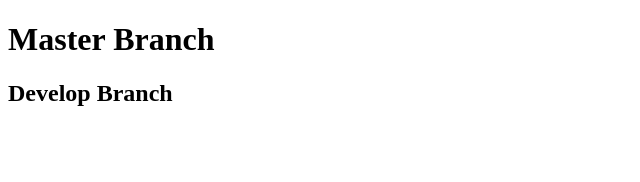
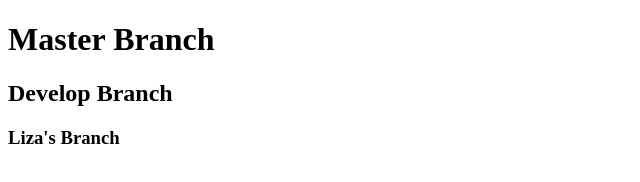
Before and after one commit to castleman12/teamGit, a plain HTML site: page index.html in a window 1280 px wide. Shown: the whole page, without its empty margins (0-640 px from the left). Drawn offline with Linux system fonts and the light colour scheme.

Commit message:
Liza's Branch

```diff
--- a/index.html
+++ b/index.html
@@ -8,5 +8,6 @@
 <body>
     <h1>Master Branch</h1>
     <h2>Develop Branch</h2>
+    <h3>Liza's Branch</h3>
 </body>
 </html>
```
